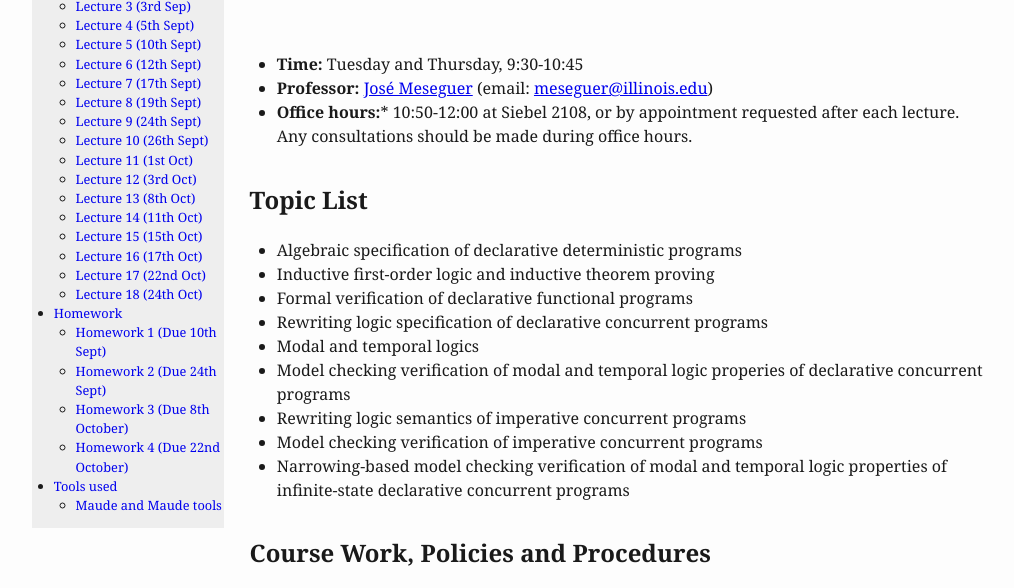
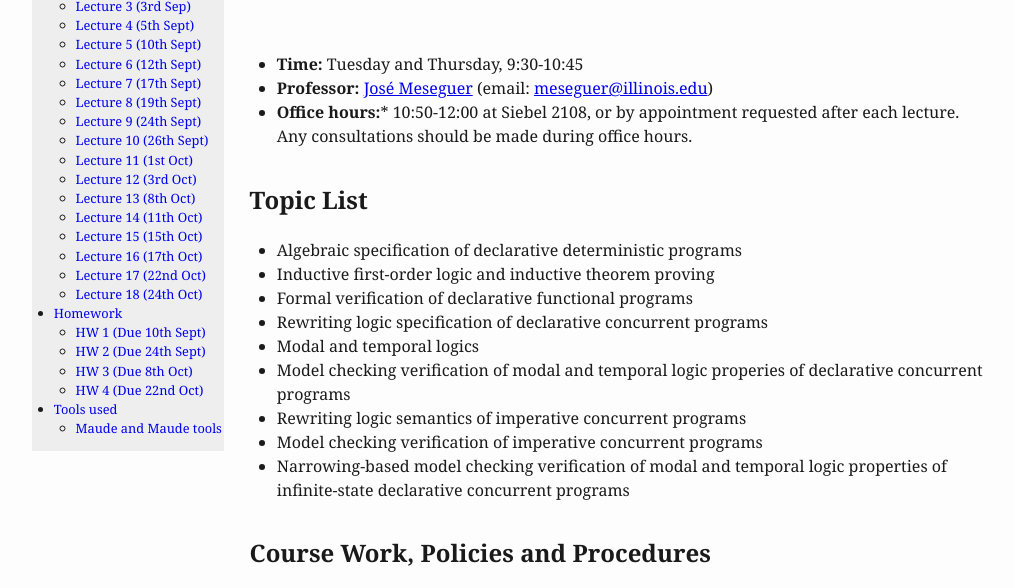
Before and after one commit to nishantjr/cs476-website-fa24, a plain HTML site: page index.html in a window 1280 px wide. Shown: the part 200-788 px from the top of the page, without its empty margins (128-1142 px from the left). Drawn offline with Linux system fonts and the light colour scheme.

Commit message:
shorten titles so they fit in toc

```diff
--- a/index.html
+++ b/index.html
@@ -217,16 +217,14 @@ id="toc-lecture-10-26th-sept">Lecture 10 (26th Sept)</a></li>
 </ul></li>
 <li><a href="#homework" id="toc-homework">Homework</a>
 <ul>
-<li><a href="#homework-1-due-10th-sept"
-id="toc-homework-1-due-10th-sept">Homework 1 (Due 10th Sept)</a></li>
-<li><a href="#homework-2-due-24th-sept"
-id="toc-homework-2-due-24th-sept">Homework 2 (Due 24th Sept)</a></li>
-<li><a href="#homework-3-due-8th-october"
-id="toc-homework-3-due-8th-october">Homework 3 (Due 8th
-October)</a></li>
-<li><a href="#homework-4-due-22nd-october"
-id="toc-homework-4-due-22nd-october">Homework 4 (Due 22nd
-October)</a></li>
+<li><a href="#hw-1-due-10th-sept" id="toc-hw-1-due-10th-sept">HW 1 (Due
+10th Sept)</a></li>
+<li><a href="#hw-2-due-24th-sept" id="toc-hw-2-due-24th-sept">HW 2 (Due
+24th Sept)</a></li>
+<li><a href="#hw-3-due-8th-oct" id="toc-hw-3-due-8th-oct">HW 3 (Due 8th
+Oct)</a></li>
+<li><a href="#hw-4-due-22nd-oct" id="toc-hw-4-due-22nd-oct">HW 4 (Due
+22nd Oct)</a></li>
 </ul></li>
 <li><a href="#tools-used" id="toc-tools-used">Tools used</a>
 <ul>
@@ -279,7 +277,7 @@ communication on how to solve posted homework assignments, including the
 comprehensive one (see below). Communication on how to solve homework
 would constitute a serious violation of the honor code.</li>
 <li>Present answers to a <strong>midterm exam</strong> at the classroom
-during the normal lecture time (9:30 to 10:45) on Thursday October 17.
+during the normal lecture time (9:30 to 10:45) on Thursday Oct 17.
 Students are encouraged to be at the classroom a few minutes before the
 exam, so that the exam can begin on time and they can have the full 75
 minutes to write their answers.</li>
@@ -415,11 +413,11 @@ format.</p>
 is to ensure that your homework doesn’t get mixed up with someone
 else’s.</p></li>
 </ol>
-<h3 id="homework-1-due-10th-sept">Homework 1 (Due 10th Sept)</h3>
+<h3 id="hw-1-due-10th-sept">HW 1 (Due 10th Sept)</h3>
 <ul>
 <li><a href="homework/hw1-24.pdf">Homework 1</a></li>
 </ul>
-<h3 id="homework-2-due-24th-sept">Homework 2 (Due 24th Sept)</h3>
+<h3 id="hw-2-due-24th-sept">HW 2 (Due 24th Sept)</h3>
 <ul>
 <li><a href="homework/hw2-24.pdf">Homework 2</a></li>
 <li><a
@@ -427,14 +425,14 @@ href="homework/int-arith-skeleton.maude">int-arith-skeleton.maude</a></li>
 <li><a
 href="homework/list-funs-skeleton.maude">list-funs-skeleton.maude</a></li>
 </ul>
-<h3 id="homework-3-due-8th-october">Homework 3 (Due 8th October)</h3>
+<h3 id="hw-3-due-8th-oct">HW 3 (Due 8th Oct)</h3>
 <ul>
 <li><a href="homework/hw3-24.pdf">Homework 3</a></li>
 <li><a href="homework/nat-assoc.maude">nat-assoc.maude</a></li>
 <li><a
 href="homework/set-algebra-skeleton.maude">set-algebra-skeleton.maude</a></li>
 </ul>
-<h3 id="homework-4-due-22nd-october">Homework 4 (Due 22nd October)</h3>
+<h3 id="hw-4-due-22nd-oct">HW 4 (Due 22nd Oct)</h3>
 <ul>
 <li><a href="homework/hw4-24.pdf">Homework 4</a></li>
 <li><a href="homework/nat-p.maude">nat-p.maude</a></li>
```
Also changed, not shown: 1 other file.
